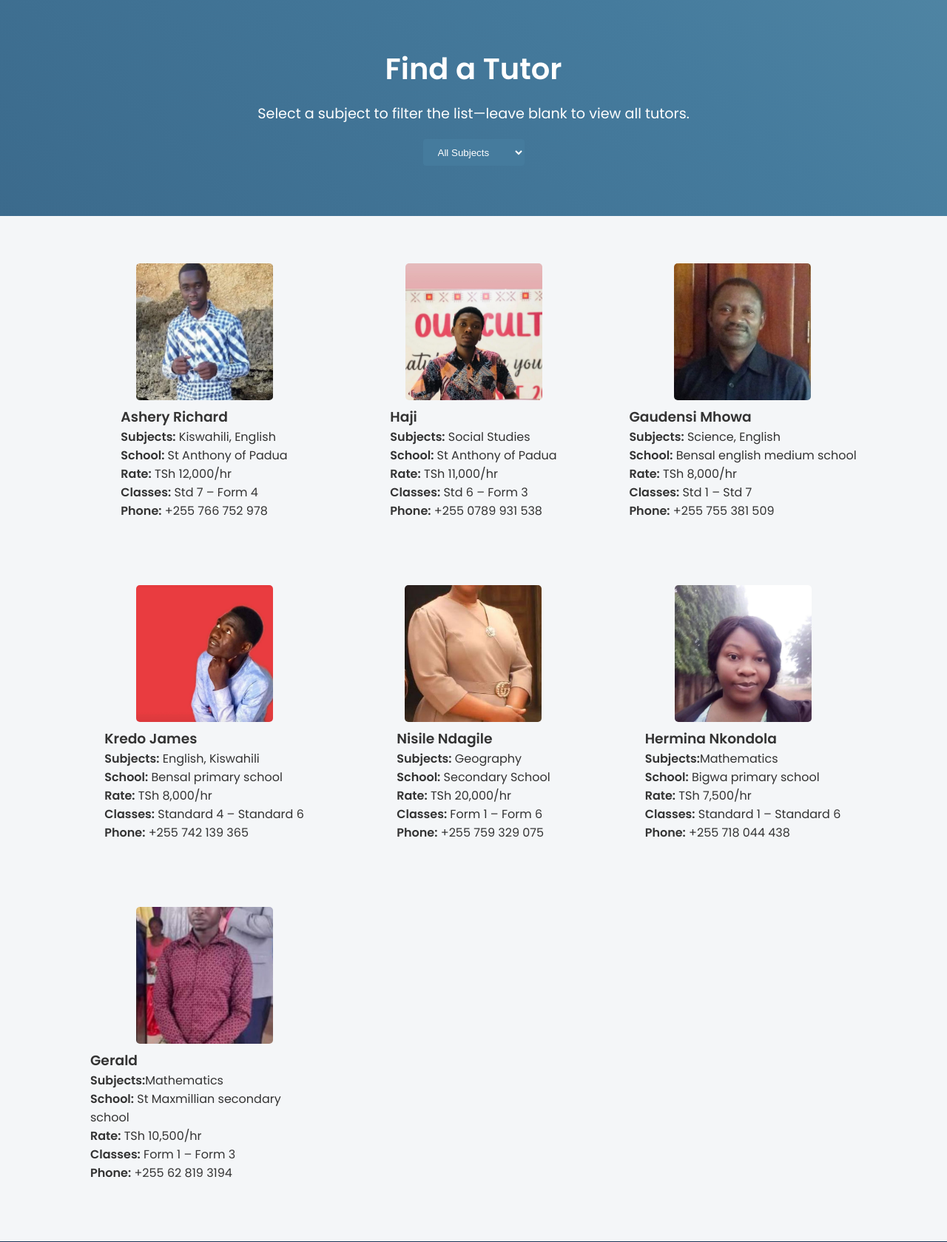
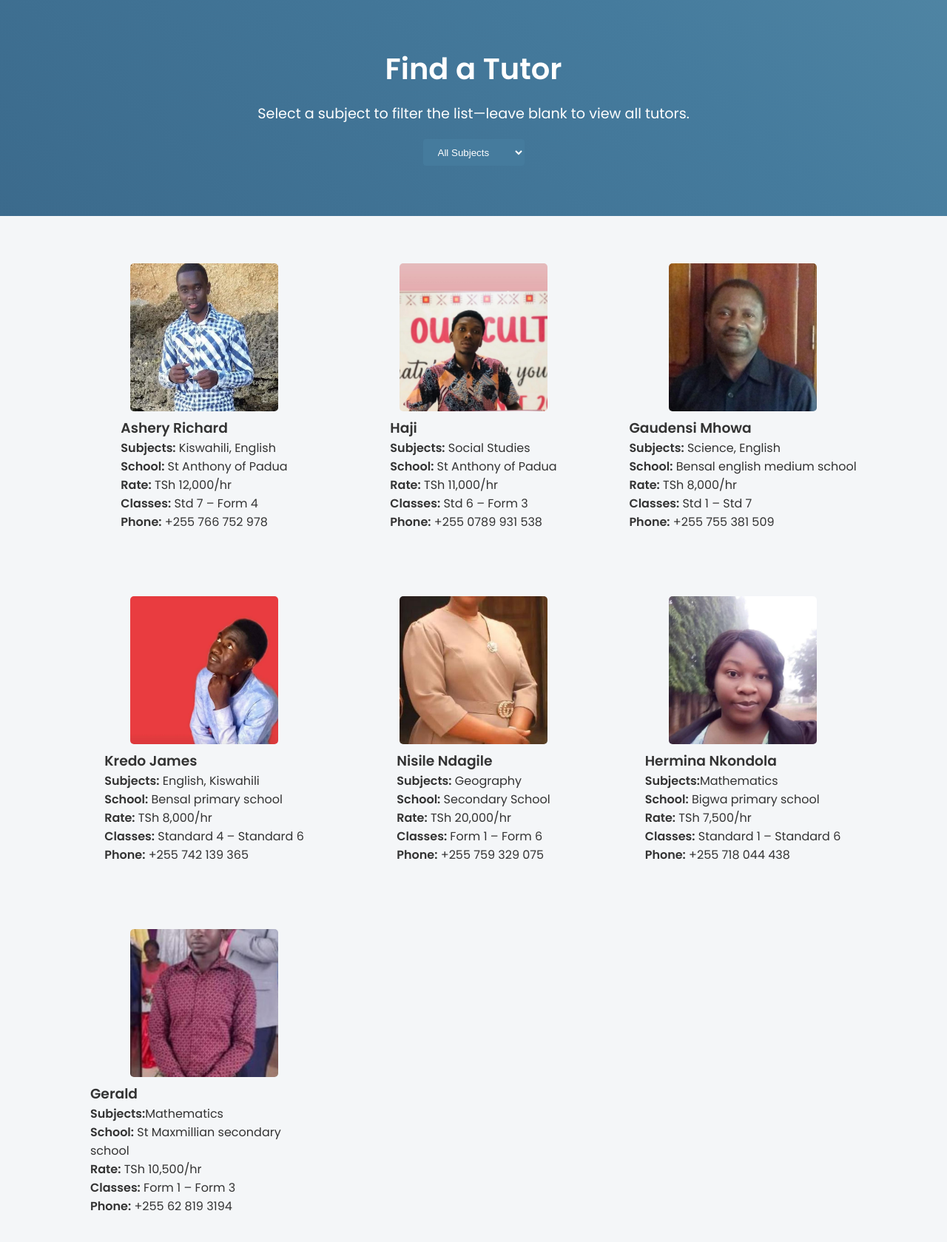
Before and after one commit to KevinShilla/tzstudies, a Flask app: page /tutors in a window 1280 px wide. Shown: the part 73-1752 px from the top of the page at 74% size. Run offline with Flask 3, Linux system fonts and the light colour scheme.

Commit message:
images changes

```diff
--- a/static/css/styles.css
+++ b/static/css/styles.css
@@ -293,8 +293,8 @@ input, textarea {
 }
 
 .tutor-card img {
-  width: 185px;      /* same width  */
-  height: 185px;     /* same height */
+  width: 200px;      /* same width  */
+  height: 200px;     /* same height */
   object-fit: cover; /* crops to fit, no stretching */
   display: block;    /* centers easily if you like */
   margin: 0 auto 0.5rem;
```
